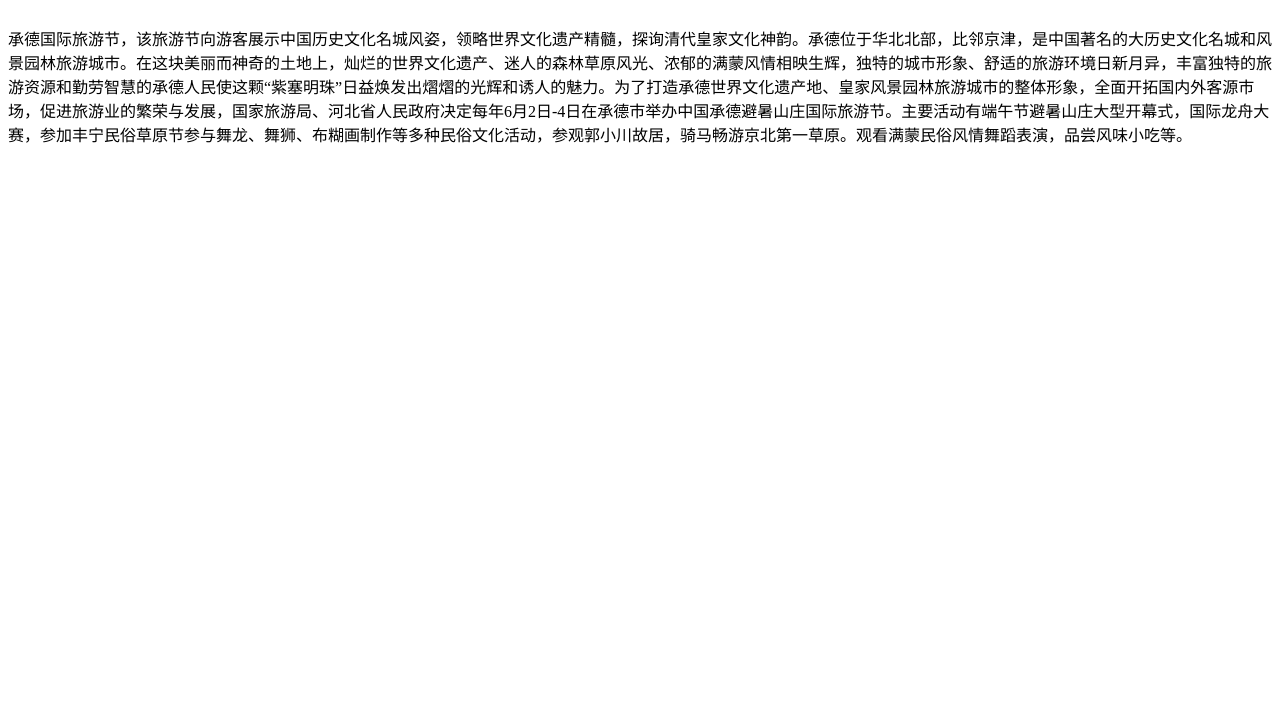
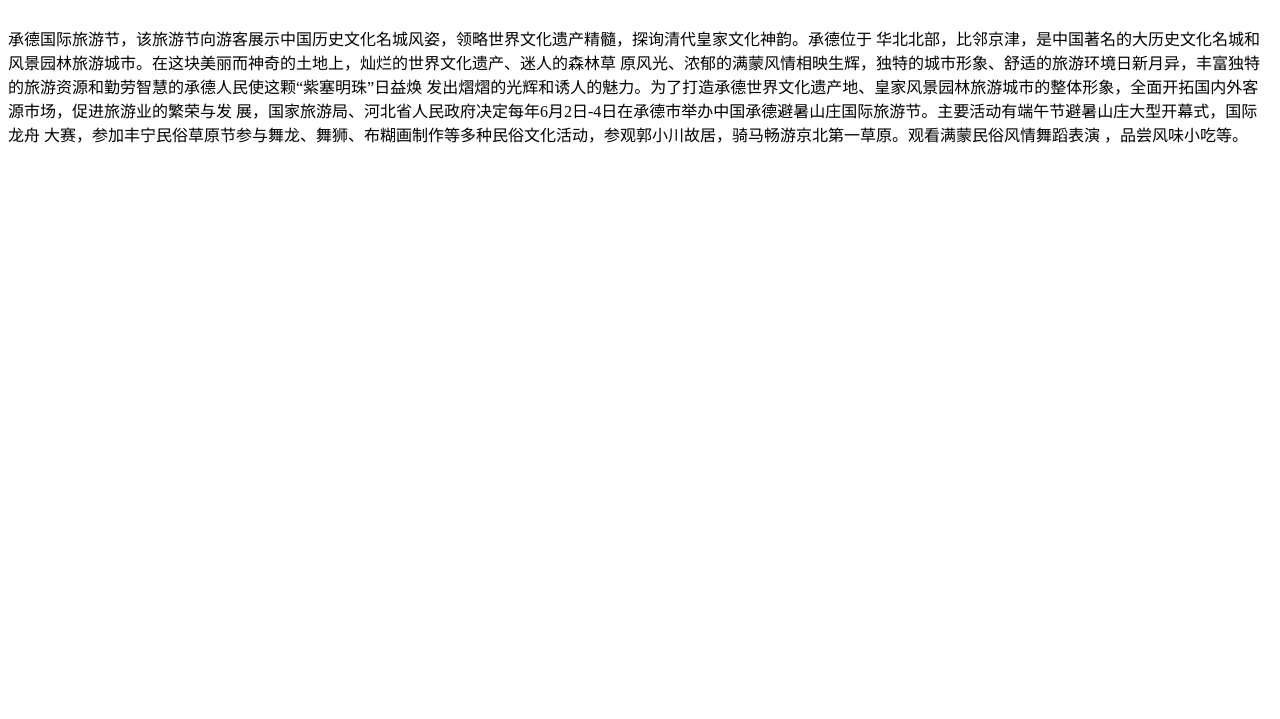
Before and after one commit to lichunliang1997/web1, a plain HTML site: page 承德文化节.html in a window 1280 px wide. Shown: the part 81-800 px from the top of the page. Drawn offline with Linux system fonts and the light colour scheme.

Commit message:
Update 承德文化节.html

```diff
--- a/承德文化节.html
+++ b/承德文化节.html
@@ -4,6 +4,12 @@
 		<title>这是第一个网页程序</title>
 	</head>
 	<body>
-		<h1>承德旅游节</h1><br/>承德国际旅游节，该旅游节向游客展示中国历史文化名城风姿，领略世界文化遗产精髓，探询清代皇家文化神韵。承德位于华北北部，比邻京津，是中国著名的大历史文化名城和风景园林旅游城市。在这块美丽而神奇的土地上，灿烂的世界文化遗产、迷人的森林草原风光、浓郁的满蒙风情相映生辉，独特的城市形象、舒适的旅游环境日新月异，丰富独特的旅游资源和勤劳智慧的承德人民使这颗“紫塞明珠”日益焕发出熠熠的光辉和诱人的魅力。为了打造承德世界文化遗产地、皇家风景园林旅游城市的整体形象，全面开拓国内外客源市场，促进旅游业的繁荣与发展，国家旅游局、河北省人民政府决定每年6月2日-4日在承德市举办中国承德避暑山庄国际旅游节。主要活动有端午节避暑山庄大型开幕式，国际龙舟大赛，参加丰宁民俗草原节参与舞龙、舞狮、布糊画制作等多种民俗文化活动，参观郭小川故居，骑马畅游京北第一草原。观看满蒙民俗风情舞蹈表演，品尝风味小吃等。
+		<h1>承德旅游节</h1><br/>承德国际旅游节，该旅游节向游客展示中国历史文化名城风姿，领略世界文化遗产精髓，探询清代皇家文化神韵。承德位于
+		华北北部，比邻京津，是中国著名的大历史文化名城和风景园林旅游城市。在这块美丽而神奇的土地上，灿烂的世界文化遗产、迷人的森林草
+		原风光、浓郁的满蒙风情相映生辉，独特的城市形象、舒适的旅游环境日新月异，丰富独特的旅游资源和勤劳智慧的承德人民使这颗“紫塞明珠”日益焕
+		发出熠熠的光辉和诱人的魅力。为了打造承德世界文化遗产地、皇家风景园林旅游城市的整体形象，全面开拓国内外客源市场，促进旅游业的繁荣与发
+		展，国家旅游局、河北省人民政府决定每年6月2日-4日在承德市举办中国承德避暑山庄国际旅游节。主要活动有端午节避暑山庄大型开幕式，国际龙舟
+		大赛，参加丰宁民俗草原节参与舞龙、舞狮、布糊画制作等多种民俗文化活动，参观郭小川故居，骑马畅游京北第一草原。观看满蒙民俗风情舞蹈表演
+		，品尝风味小吃等。
 	</body>
 </html>
```
